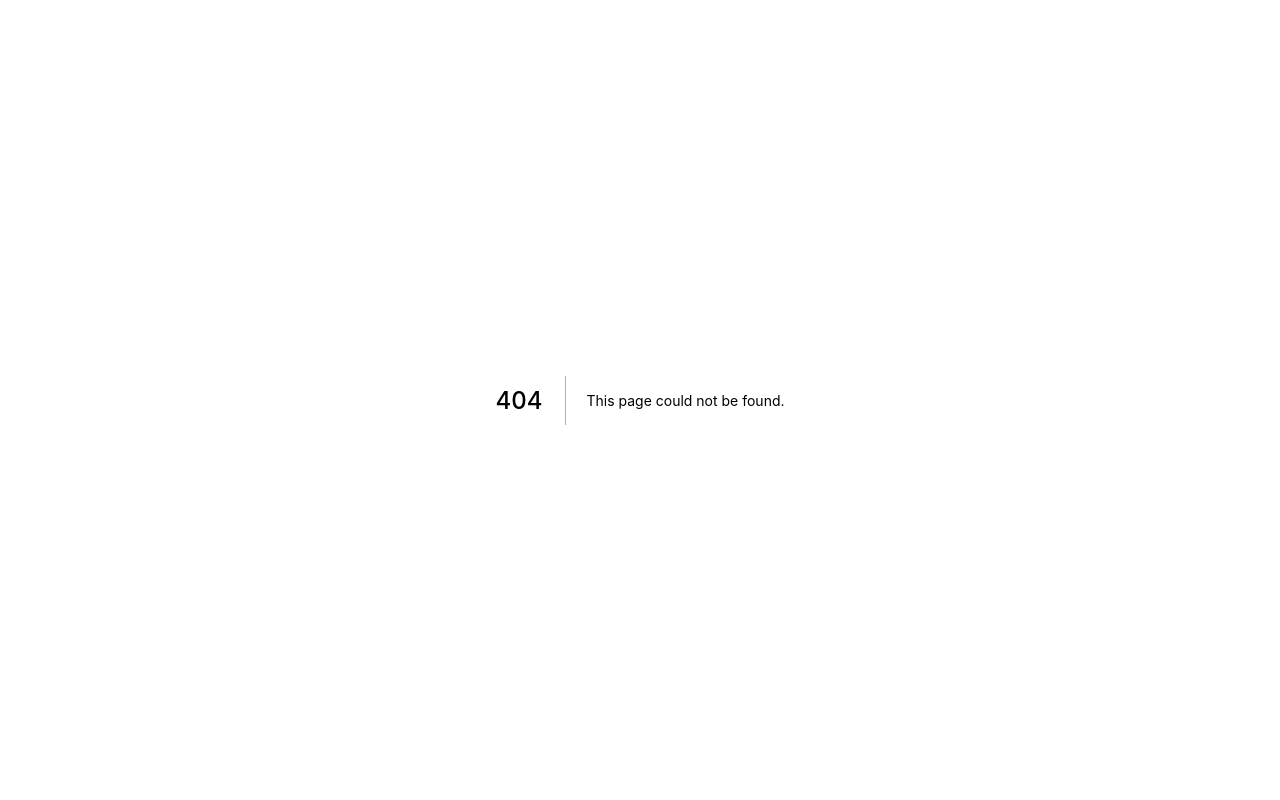
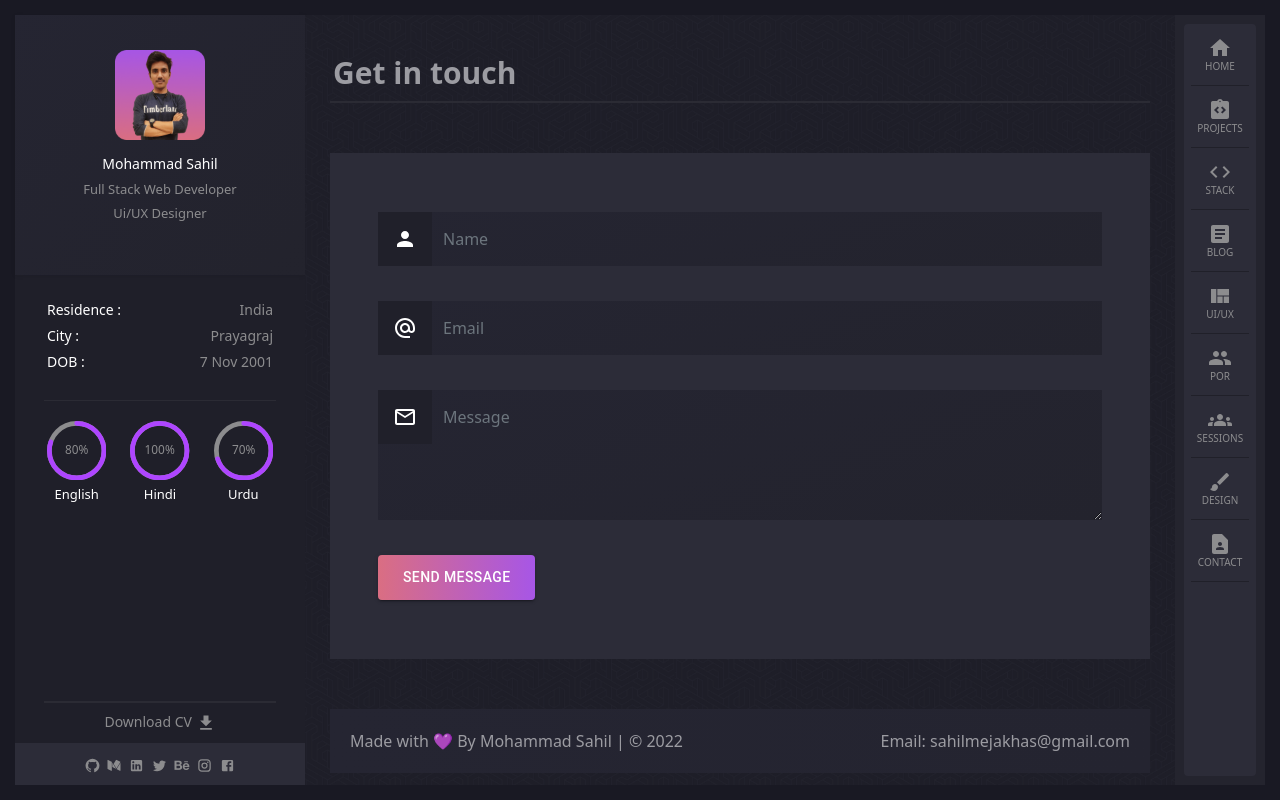
Before and after one commit to fly0305/portfolio-next.js-chakra, a Next.js app: page /contactus in a window 1280 px wide. Before the commit this address had no page. Built offline with nearby package versions, Linux system fonts and the light colour scheme.

Commit message:
contact us page complted

```diff
--- a/pages/blog.tsx
+++ b/pages/blog.tsx
@@ -13,7 +13,7 @@ export default function Home() {
             <div className={styles.blog_container}>
               <h2>Latest Blogs</h2>
                 <div className="blog_container_blog">
-                    <div className="row mx-auto my-5">
+                    <div className="row mx-auto my-4">
                         <Blog/>
                         <Blog/>
                         <Blog/>
--- /dev/null
+++ b/pages/contactus.tsx
@@ -0,0 +1,59 @@
+import Button from "@mui/material/Button"
+import styless from '../styles/Home.module.css'
+import styles from '../styles/Contact.module.css'
+import Layout from '../components/Layout'
+import PersonIcon from '@mui/icons-material/Person';
+import AlternateEmailIcon from '@mui/icons-material/AlternateEmail';
+import MailOutlineIcon from '@mui/icons-material/MailOutline';
+
+
+export default function Home() {
+
+  return (
+    <>
+      <Layout>
+          <div className={styless.home_container_container} style={{marginTop: "-20px"}}>
+            <div className={styles.contact_container}>
+              <h2>Get in touch</h2>
+               <div>
+                  <div className={styles.contact_container_div}>
+                <form className="px-5 py-4">
+                    <div className="form-group">
+                        <label htmlFor="exampleInputEmail1"><PersonIcon/></label>
+                        <input type="text" className="form-control" id="exampleInputEmail1" aria-describedby="emailHelp" placeholder="Name"/>
+                    </div>
+                    <div className="form-group">
+                        <label htmlFor="exampleInputEmail1"><AlternateEmailIcon/></label>
+                        <input type="email" className="form-control" id="exampleInputEmail1" aria-describedby="emailHelp" placeholder="Email"/>
+                    </div>
+                    <div className="form-group">
+                        <label htmlFor="exampleFormControlTextarea1"><MailOutlineIcon/></label>
+                        <textarea className="form-control" id="exampleFormControlTextarea1" placeholder="Message"></textarea>
+                    </div>
+                    <div className="form-group">
+                    <Button
+                  // onClick={openOauth}
+                  className={styles.contact_container_div_button}
+                  sx={{
+                    borderColor: "#AA1EF1",
+                    background: "linear-gradient(90deg, #DA6E82 0%, #A756E6 100%);",
+                  }}
+                  variant="contained"
+                  // disabled={true}
+                >
+                  SEND MESSAGE
+                </Button>
+                    </div>
+                </form>
+                </div>
+               </div>
+                <div className="home_footer">
+                  <p>Made with 💜 By Mohammad Sahil | © 2022</p>
+                  <p>Email: sahilmejakhas@gmail.com</p>
+            </div>
+            </div>
+          </div>
+      </Layout>
+    </>
+  )
+}
--- /dev/null
+++ b/styles/Contact.module.css
@@ -0,0 +1,67 @@
+.contact_container{
+    width: 100%;
+    /* background-color: red; */
+}
+.contact_container > h2{
+    font-weight: 800;
+    font-size: 30px;
+    line-height: 36px;
+    color: #9C9CA2;
+    padding: 10px 3px 12px 3px;
+    position: relative;
+  }
+  .contact_container > h2::after{
+      position: absolute;
+      bottom: 0;
+      left: 0px;
+      width: 100%;
+      height: 2px;
+      content: '';
+      background-color: #2B2B34;
+  }
+  .contact_container_div{
+      width: 100%;
+      /* background: linear-gradient(159deg,#2d2d3a 0%,#2b2b35 100%); */
+      background-color: #2C2C38;
+      margin-top: 50px;
+      padding-bottom: 35px;
+  }
+  .contact_container_div_button{
+    padding: 10px 25px !important;
+    color: white !important;
+    margin-top: 35px !important;
+  }
+  .contact_container_div input, .contact_container_div textarea{
+    background: linear-gradient(159deg,#252532 0%,#23232d 100%);
+      border-radius: 0 !important;
+      border: none;
+      color: #9C9CA2;
+      padding: 15px 15px 15px 65px;
+      margin-top: 35px;
+  }
+  .contact_container_div textarea{
+      min-height: 130px;
+  }
+  .contact_container_div input:focus, .contact_container_div textarea:focus{
+    background-color: #2B2B34;
+    box-shadow: none;
+    color: white
+  }
+  .contact_container_div form > div {
+      position: relative;
+  }
+  .contact_container_div label{
+      position: absolute;
+      color: white;
+      top: 0;
+      left: 0;
+      height: 54px;
+      width: 54px;
+      display: flex;
+      justify-content: center;
+      align-items: center;
+      background: #20202a;
+  }
+  .contact_container_div input:focus ~ label{
+    background: linear-gradient(90deg, #DA6E82 0%, #A756E6 100%);
+  }
```
